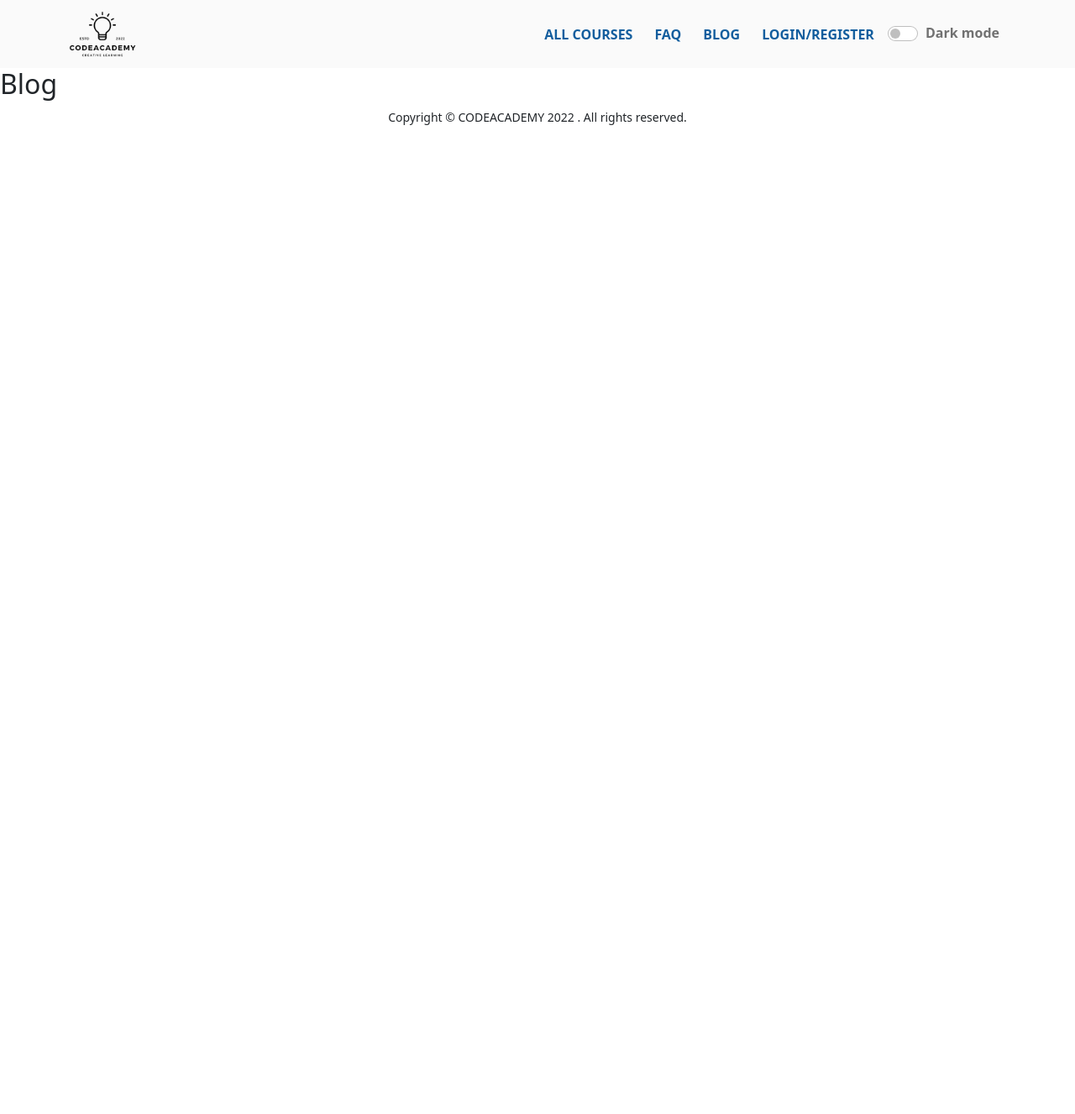
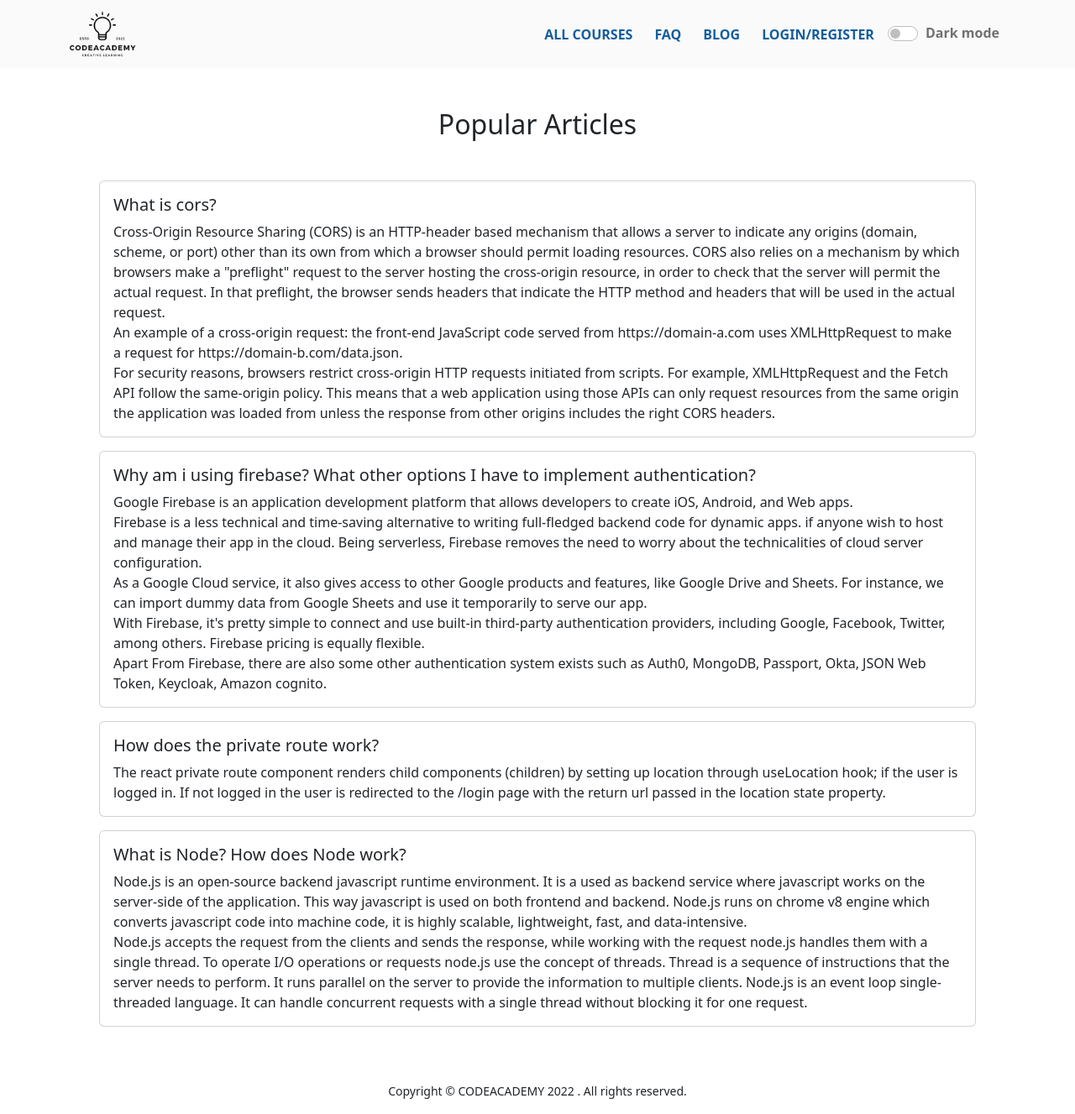
Before and after one commit to masudcodex/codeacademy, a React (Create React App) app: page /blog in a window 1280 px wide. Shown: the whole page at 84% size. Before the commit the page ends 800 px from the top, so only its background shows below. Built offline with nearby package versions, Linux system fonts and the light colour scheme; no server answers.

Commit message:
Blog Page added

```diff
--- a/src/pages/Blog/Blog.js
+++ b/src/pages/Blog/Blog.js
@@ -1,10 +1,58 @@
 import React from 'react';
+import { Card, Container } from 'react-bootstrap';
 
 const Blog = () => {
     return (
-        <div>
-            <h2>Blog</h2>
-        </div>
+        <Container className='p-2 p-lg-5'>
+            <div className='text-center'>
+                <h2>Popular Articles</h2>
+            </div>
+            <div className='mt-5'>
+            <Card className='mb-3'>
+                <Card.Body>
+                    <Card.Title>What is cors?</Card.Title>
+                    <Card.Text>
+                    Cross-Origin Resource Sharing (CORS) is an HTTP-header based mechanism that allows a server to indicate any origins (domain, scheme, or port) other than its own from which a browser should permit loading resources. CORS also relies on a mechanism by which browsers make a "preflight" request to the server hosting the cross-origin resource, in order to check that the server will permit the actual request. In that preflight, the browser sends headers that indicate the HTTP method and headers that will be used in the actual request. <br />
+
+                    An example of a cross-origin request: the front-end JavaScript code served from https://domain-a.com uses XMLHttpRequest to make a request for https://domain-b.com/data.json. <br />
+
+                    For security reasons, browsers restrict cross-origin HTTP requests initiated from scripts. For example, XMLHttpRequest and the Fetch API follow the same-origin policy. This means that a web application using those APIs can only request resources from the same origin the application was loaded from unless the response from other origins includes the right CORS headers.
+                    </Card.Text>
+                </Card.Body>
+            </Card>
+            <Card className='mb-3'>
+                <Card.Body>
+                    <Card.Title>Why am i using firebase? What other options I have to implement authentication?</Card.Title>
+                    <Card.Text>
+                        Google Firebase is an application development platform that allows developers to create iOS, Android, and Web apps. <br />
+                        Firebase is a less technical and time-saving alternative to writing full-fledged backend code for dynamic apps. if anyone wish to host and manage their app in the cloud. Being serverless, Firebase removes the need to worry about the technicalities of cloud server configuration. <br />
+                        As a Google Cloud service, it also gives access to other Google products and features, like Google Drive and Sheets. For instance, we can import dummy data from Google Sheets and use it temporarily to serve our app. <br />
+                        With Firebase, it's pretty simple to connect and use built-in third-party authentication providers, including Google, Facebook, Twitter, among others. Firebase pricing is equally flexible. <br />
+                        Apart From Firebase, there are also some other authentication system exists such as Auth0, MongoDB, Passport, Okta, JSON Web Token, Keycloak, Amazon cognito.
+
+
+                    </Card.Text>
+                </Card.Body>
+            </Card>
+            <Card className='mb-3'>
+                <Card.Body>
+                    <Card.Title>How does the private route work?</Card.Title>
+                    <Card.Text>
+                        The react private route component renders child components (children) by setting up location through useLocation hook; if the user is logged in. If not logged in the user is redirected to the /login page with the return url passed in the location state property. <br />
+                    </Card.Text>
+                </Card.Body>
+            </Card>
+            <Card className='mb-3'>
+                <Card.Body>
+                    <Card.Title>What is Node? How does Node work?</Card.Title>
+                    <Card.Text>
+                    Node.js is an open-source backend javascript runtime environment. It is a used as backend service where javascript works on the server-side of the application. This way javascript is used on both frontend and backend. Node.js runs on chrome v8 engine which converts javascript code into machine code, it is highly scalable, lightweight, fast, and data-intensive. <br />
+                    Node.js accepts the request from the clients and sends the response, while working with the request node.js handles them with a single thread. To operate I/O operations or requests node.js use the concept of threads. Thread is a sequence of instructions that the server needs to perform. It runs parallel on the server to provide the information to multiple clients. Node.js is an event loop single-threaded language. It can handle concurrent requests with a single thread without blocking it for one request.
+                    </Card.Text>
+                </Card.Body>
+            </Card>
+            </div>
+        </Container>
     );
 };
 
```
